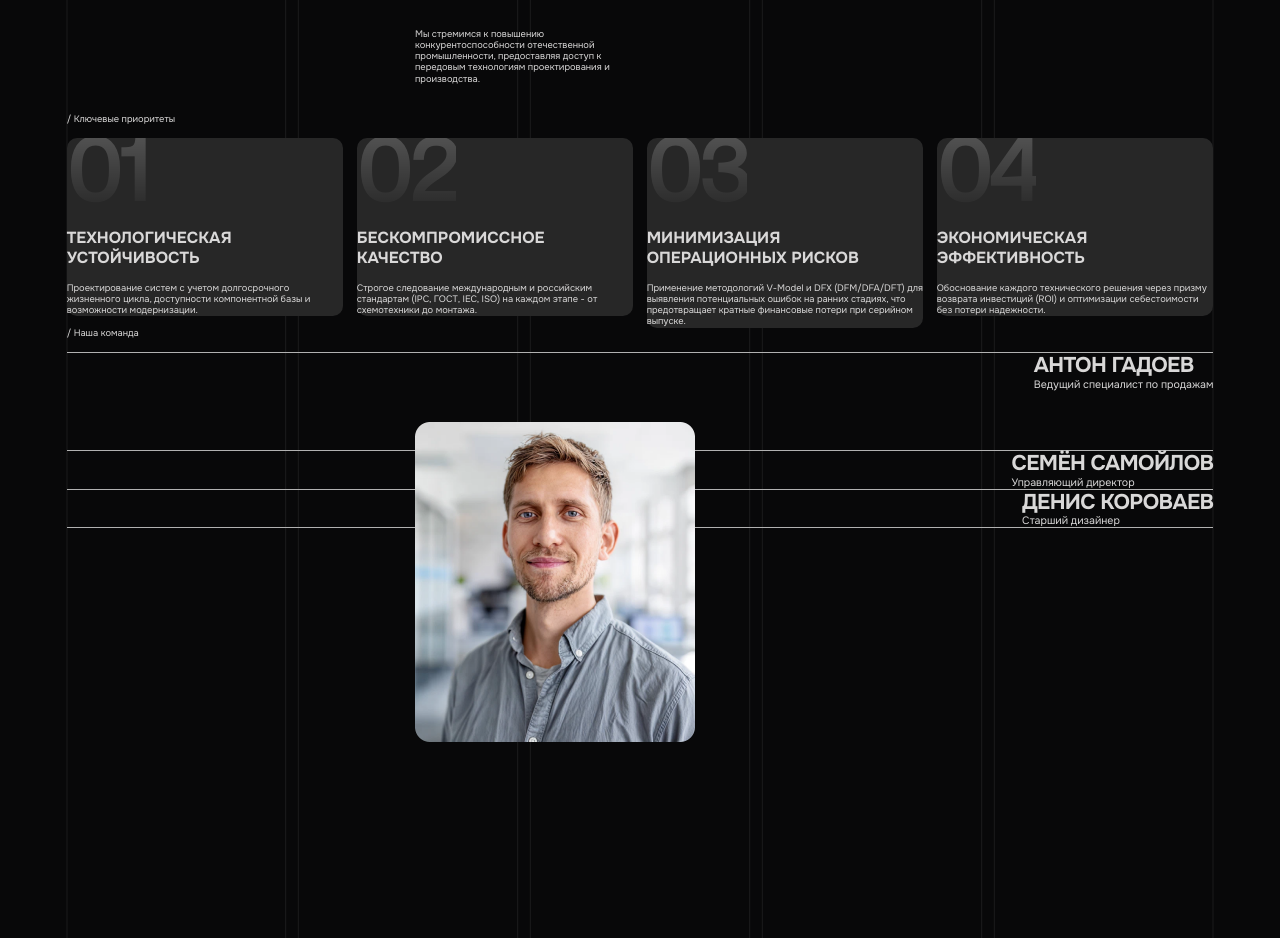
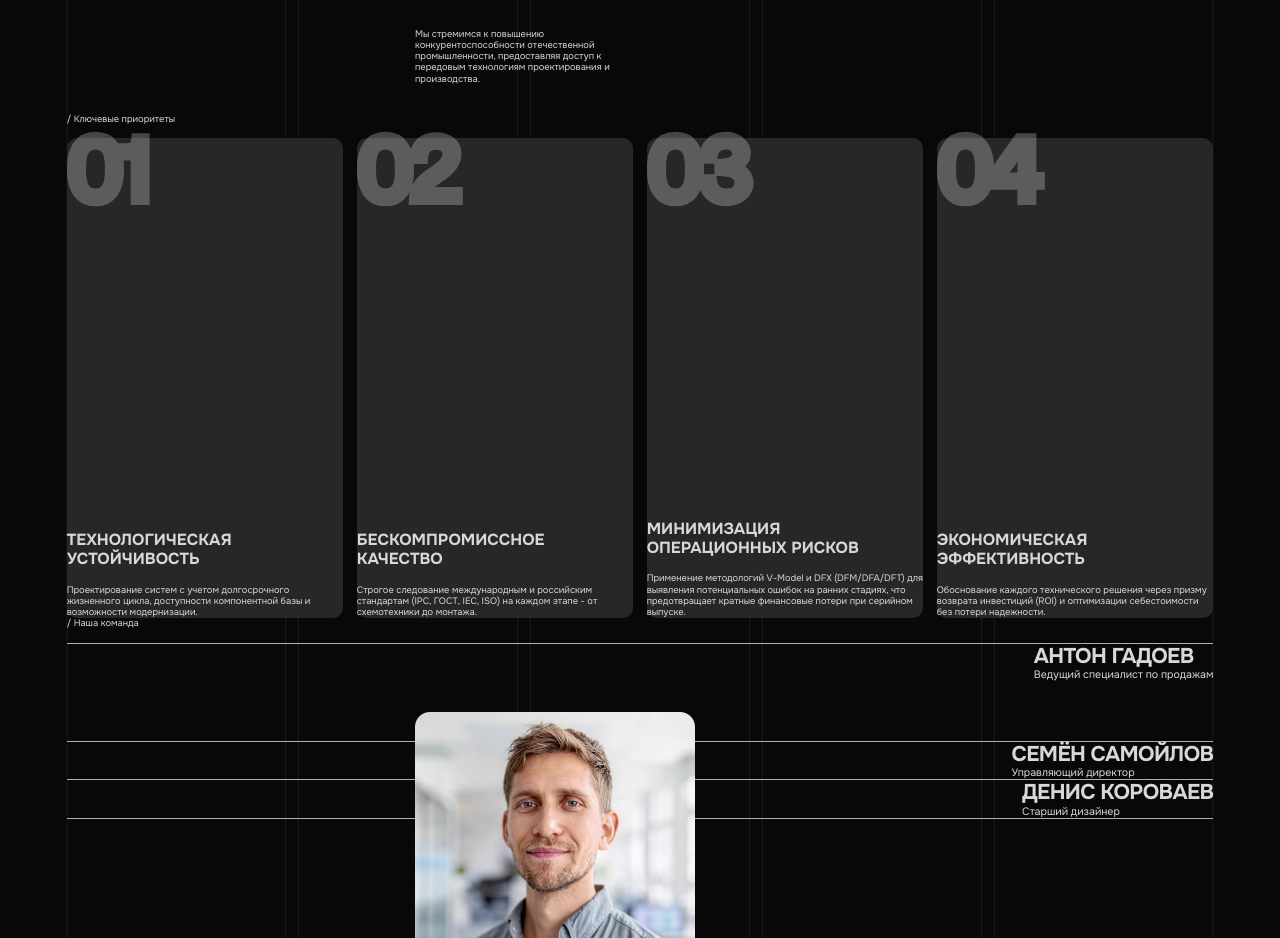
Before and after one commit to matilda081133-sketch/teh, a React (Vite) app: page /about in a window 1280 px wide. Shown: the part 1460-2398 px from the top of the page. Built offline with nearby package versions, Linux system fonts and the light colour scheme.

Commit message:
fix: add 8px stroke to priority numbers to match main screen digits thickness

```diff
--- a/src/components/AboutSection4.module.css
+++ b/src/components/AboutSection4.module.css
@@ -154,7 +154,7 @@
 }
 .card {
   flex: 1;
-  height: 100%;
+  height: 480px;
   border-radius: var(--br-15);
   background-color: var(--Black-lines);
   flex-direction: column;
@@ -180,9 +180,8 @@
   text-transform: uppercase;
   font-weight: 800;
   font-family: inherit;
-  background: var(--gradient-1);
-  -webkit-background-clip: text;
-  -webkit-text-fill-color: transparent;
+  color: var(--Grey);
+  -webkit-text-stroke: 8px var(--Grey);
   display: inline-block;
   opacity: var(--opacity-0_3);
 }
```
